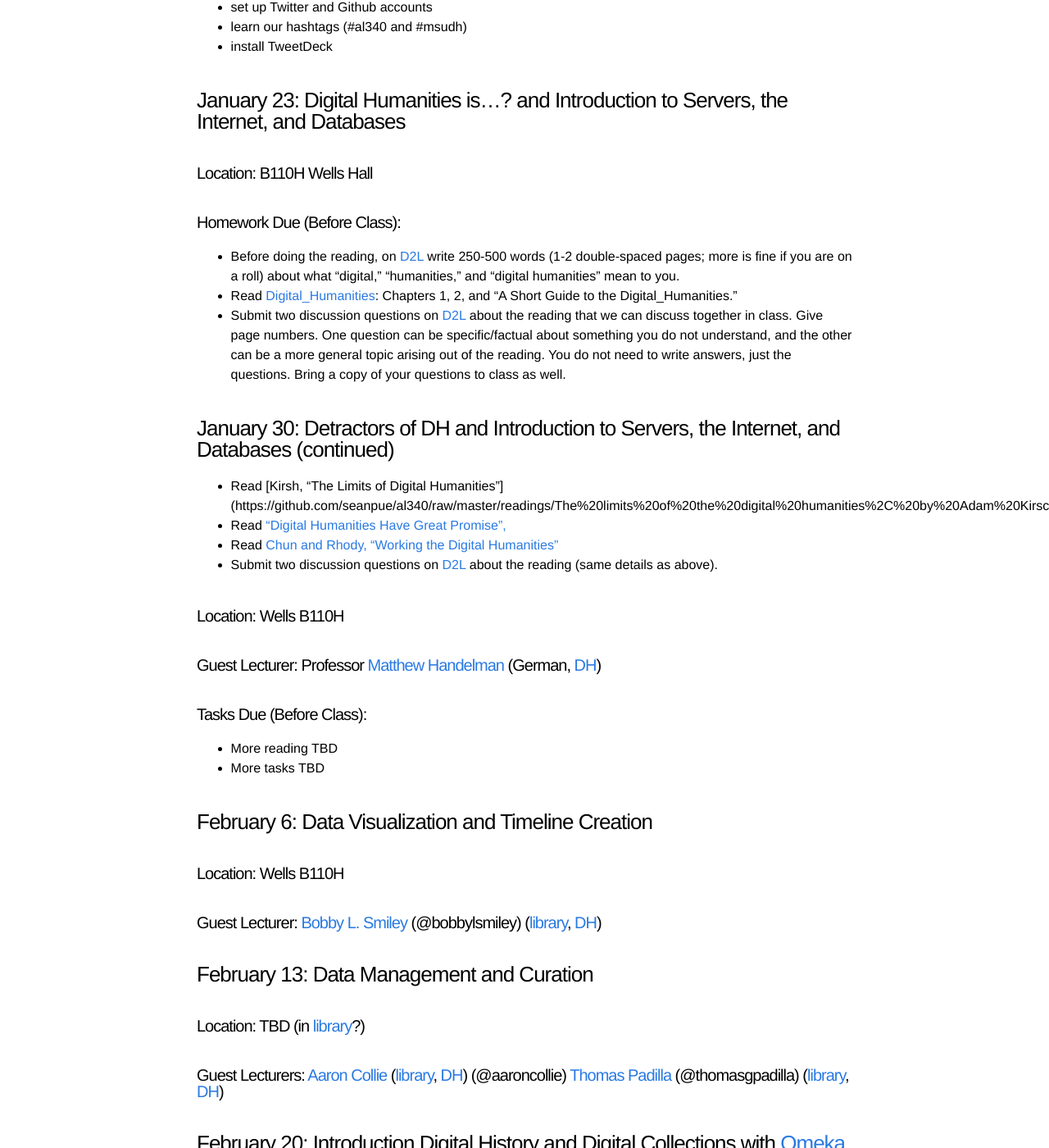
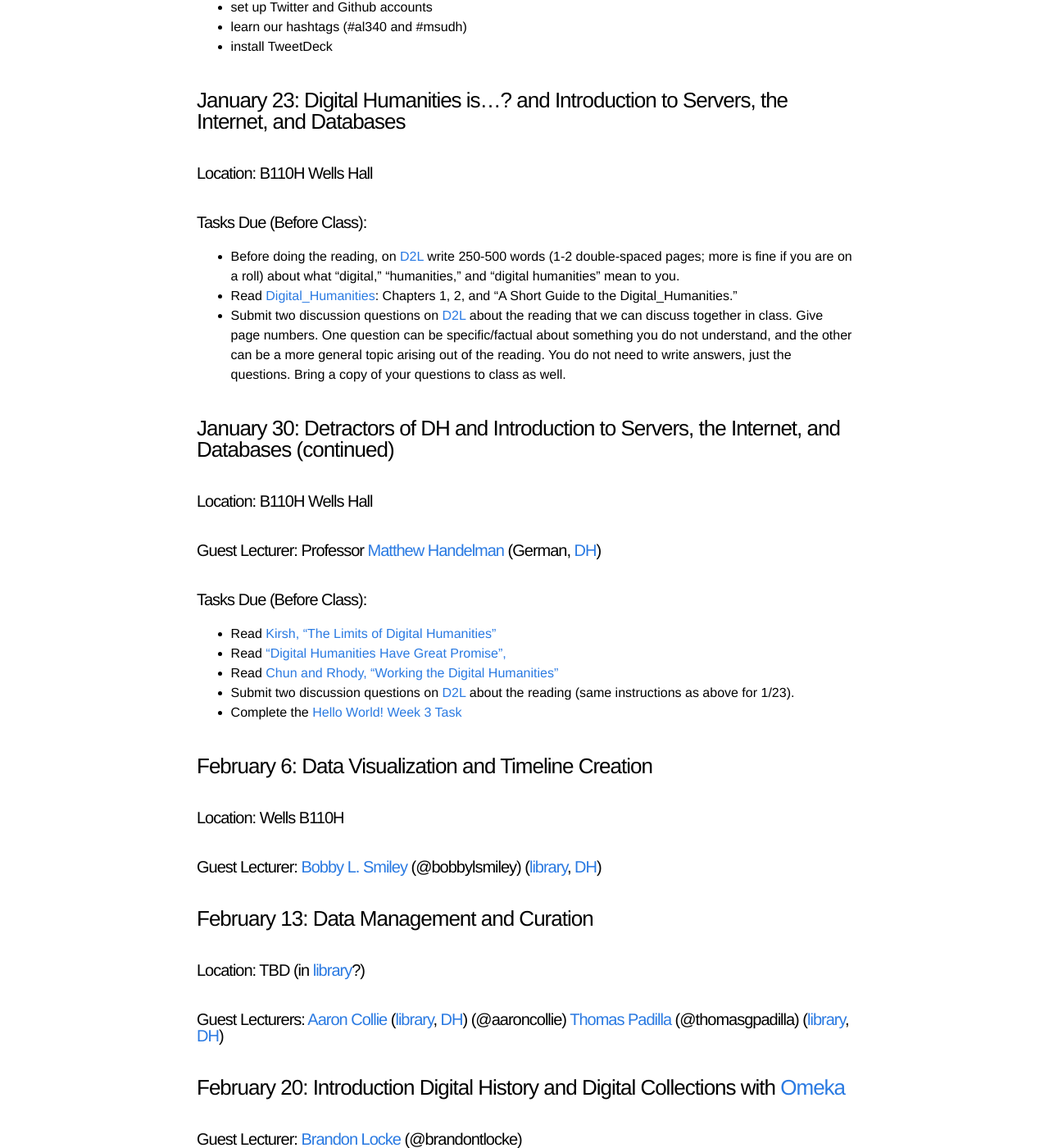
Before and after one commit to seanpue/al340, a Jekyll site: the page built from syllabus.md, in a window 1280 px wide and 1400 px high, scrolled down 735 px. Shown: the whole window at 82% size. Built offline with Jekyll 4.4.1, drawn with Linux system fonts in a browser that asks for light colours.

Commit message:
updated week 3 assignment and syllabus

```diff
--- a/syllabus.md
+++ b/syllabus.md
@@ -29,7 +29,7 @@
 
 #### Location: B110H Wells Hall
 
-#### Homework Due (Before Class):
+#### Tasks Due (Before Class):
 
 * Before doing the reading, on [D2L] write 250-500 words (1-2 double-spaced pages; more is fine if you are on a roll) about what "digital," "humanities," and "digital humanities" mean to you.
 * Read [Digital_Humanities]: Chapters 1, 2, and “A Short Guide to the Digital_Humanities.”
@@ -37,19 +37,17 @@
 
 ### January 30: Detractors of DH and Introduction to Servers, the Internet, and Databases (continued)
 
-* Read [Kirsh, "The Limits of Digital Humanities"] (https://github.com/seanpue/al340/raw/master/readings/The%20limits%20of%20the%20digital%20humanities%2C%20by%20Adam%20Kirsch%20%7C%20The%20New%20Republic.pdf)
-* Read ["Digital Humanities Have Great Promise", ](https://github.com/seanpue/al340/raw/master/readings/Digital%20Humanities%20Have%20Immense%20Promise-%20Response%20to%20Adam%20Kirsh.pdf)
-* Read [Chun and Rhody, "Working the Digital Humanities"](https://github.com/seanpue/al340/raw/master/readings/differences-2014-intro.pdf)
-* Submit two discussion questions on [D2L] about the reading (same details as above).
+#### Location: B110H Wells Hall
 
-#### Location: Wells B110H
-
-#### Guest Lecturer: Professor [Matthew Handelman] (German, [DH])
+#### Guest Lecturer: Professor [Matthew Handelman](http://linglang.msu.edu/languages/german/german-faculty/matthew-handelman) (German, [DH])
 
 #### Tasks Due (Before Class):
 
-* More reading TBD
-* More tasks TBD
+* Read [Kirsh, "The Limits of Digital Humanities"](https://github.com/seanpue/al340/raw/master/readings/The%20limits%20of%20the%20digital%20humanities%2C%20by%20Adam%20Kirsch%20%7C%20The%20New%20Republic.pdf)
+* Read ["Digital Humanities Have Great Promise", ](https://github.com/seanpue/al340/raw/master/readings/Digital%20Humanities%20Have%20Immense%20Promise-%20Response%20to%20Adam%20Kirsh.pdf)
+* Read [Chun and Rhody, "Working the Digital Humanities"](https://github.com/seanpue/al340/raw/master/readings/differences-2014-intro.pdf)
+* Submit two discussion questions on [D2L] about the reading (same instructions as above for 1/23).
+* Complete the [Hello World! Week 3 Task](/al340/assignment-for-week-3/)
 
 ### February 6: Data Visualization and Timeline Creation
 
```
Also changed, not shown: _posts/2015-01-24-week-3-assignment.md (added, +187 -0 lines).
